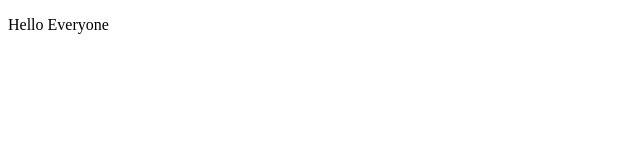
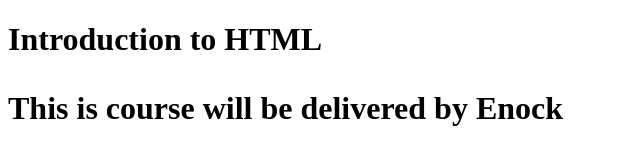
Before and after one commit to Euwamahoro/alu-web-development, a plain HTML site: page html_basic/base_index.html in a window 1280 px wide. Shown: the whole page, without its empty margins (0-640 px from the left). Drawn offline with Linux system fonts and the light colour scheme.

Commit message:
This is Enock

```diff
--- a/html_basic/base_index.html
+++ b/html_basic/base_index.html
@@ -1,11 +1,18 @@
 <!DOCTYPE html>
-<html>
+<html lang="en">
 	<head>
+		<meta charset="utf-8">
 		<title>
-		Welcome to the world of Codes!
+			World of code!
 		</title>
 	</head>
 	<body>
-	<p>Hello Everyone</p>
+
+	        <h1>
+			Introduction to HTML
+		<h1>
+		<p>
+		        This is course will be delivered by Enock
+		</p>
 	</body>
 </html>
```
Lines whose indentation alone changed are shown as unchanged.
